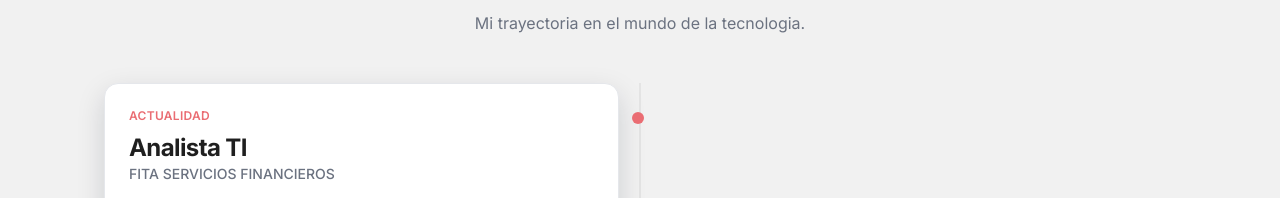
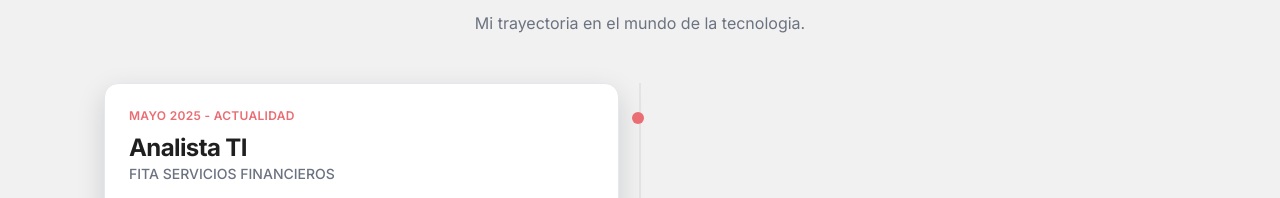
Before and after one commit to FabricioRegalado/portafolio, a React (Create React App) app in the folder portafolio/: page / in a window 1280 px wide. Shown: the part 2296-2494 px from the top of the page. Built offline with nearby package versions, Linux system fonts and the light colour scheme.

Commit message:
CAMBIO EN TXT  EN PERIODO CARD 1°

```diff
--- a/portafolio/src/components/Work.js
+++ b/portafolio/src/components/Work.js
@@ -7,7 +7,7 @@ const workExperience = [
     position: 'Analista TI',
     description:
       'Responsable de analisis, implementacion de soluciones tecnologicas. Soporte tecnico especializado en sistemas financieros, gestion de bases de datos y aseguramiento de calidad.',
-    period: 'Actualidad',
+    period: 'MAYO 2025 - Actualidad',
     skills: ['MySQL', 'Bash', 'Soporte Tecnico', 'Reporteria'],
     responsibilities: [
       'Mantenimiento de aplicaciones financieras',
```
